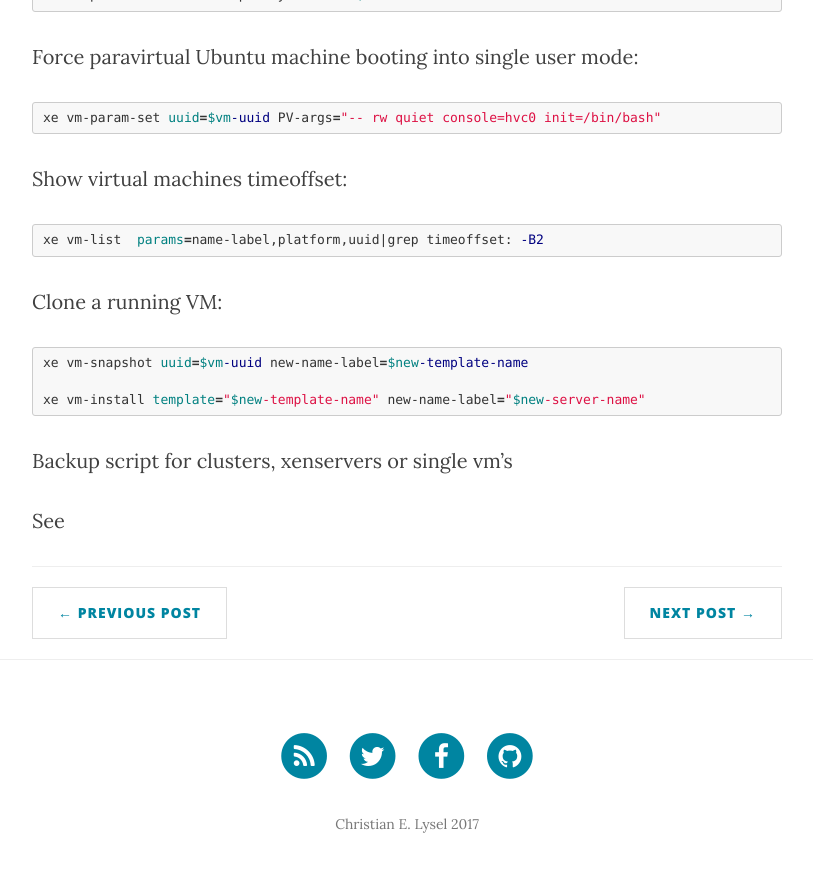
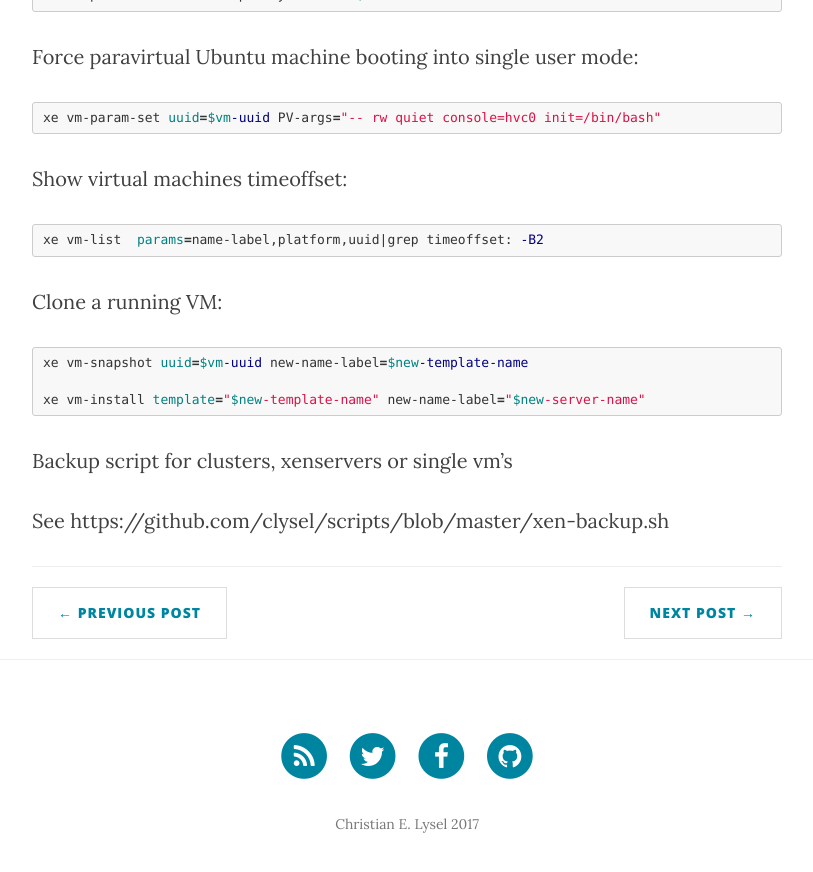
Before and after one commit to clysel/christian.lysel.net, a Jekyll site: the page built from _posts/2015-10-29-xenserver.markdown, in a window 1280 px wide and 900 px high, scrolled down 726 px. Shown: the top 872 px of the window, without its empty margins (233-1046 px from the left). Built offline with Jekyll 4.4.1, drawn with Linux system fonts in a browser that asks for light colours; nearby versions of some CDN libraries; some of the changed lines change nothing that is shown.

Commit message:
Update 2015-10-29-xenserver.markdown

```diff
--- a/_posts/2015-10-29-xenserver.markdown
+++ b/_posts/2015-10-29-xenserver.markdown
@@ -38,4 +38,4 @@ xe vm-install template="$new-template-name" new-name-label="$new-server-name"
 
 Backup script for clusters, xenservers or single vm's
 
-See
+See https://github.com/clysel/scripts/blob/master/xen-backup.sh
```
